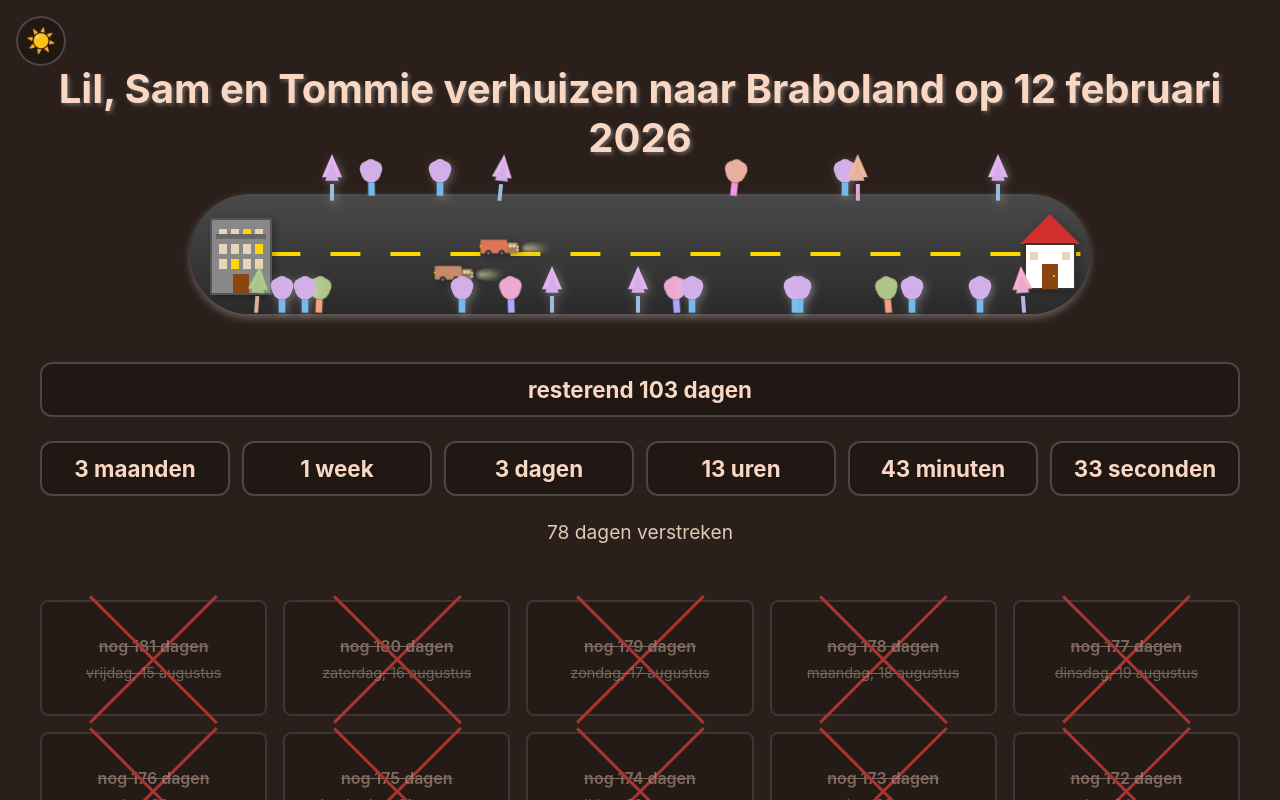
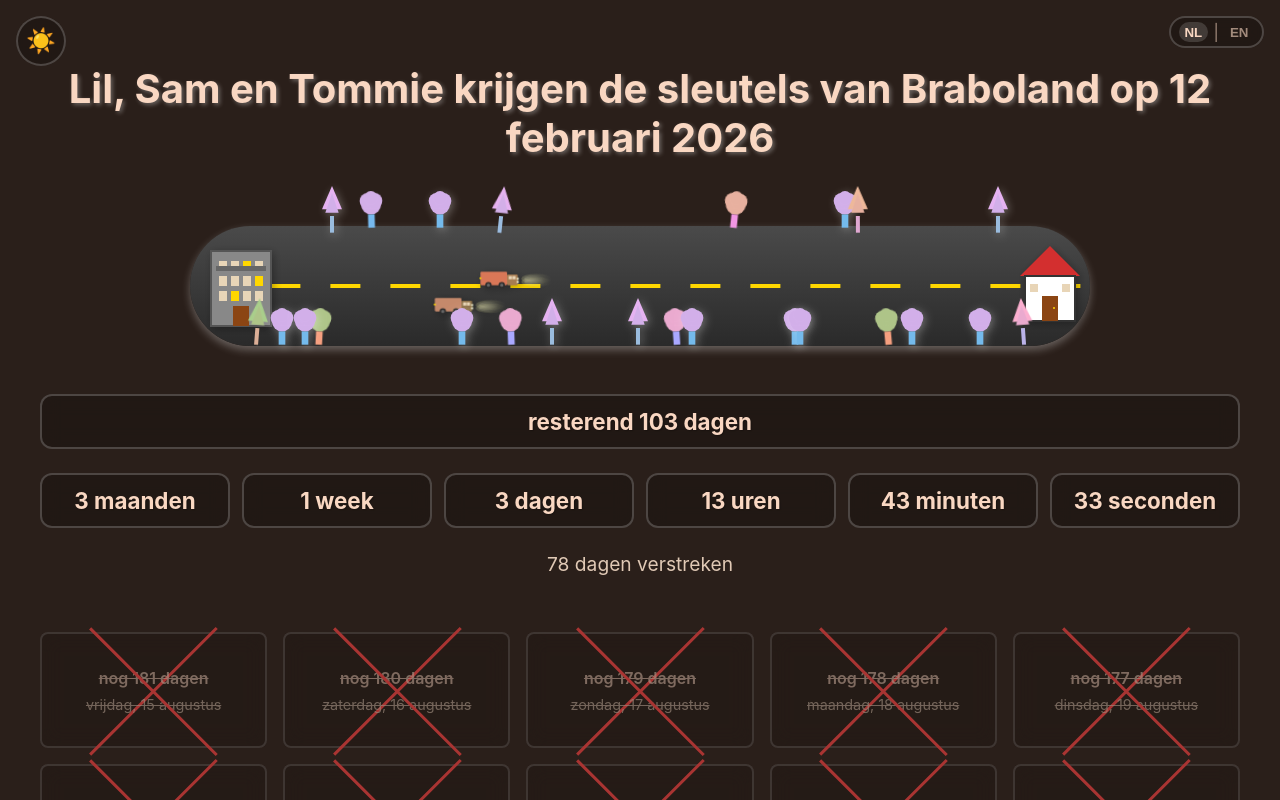
Before and after one commit to samueldesmit/countdown, a React (Create React App) app: page / in a window 1280 px wide. Shown: the top 800 px of the page. Built offline with nearby package versions, Linux system fonts and the light colour scheme.

Commit message:
color upgrade

```diff
--- a/src/App.css
+++ b/src/App.css
@@ -30,6 +30,62 @@
 .App.dark-mode .dark-mode-toggle {
   background: rgba(0, 0, 0, 0.2);
   border-color: rgba(255, 255, 255, 0.2);
+}
+
+/* Language switch (top-right) */
+.lang-switch {
+  position: fixed;
+  top: 1rem;
+  right: 1rem;
+  z-index: 1000;
+  display: flex;
+  align-items: center;
+  gap: 0.35rem;
+  background: rgba(255, 255, 255, 0.2);
+  border: 2px solid rgba(0, 0, 0, 0.2);
+  border-radius: 999px;
+  padding: 0.25rem 0.5rem;
+  backdrop-filter: blur(10px);
+}
+
+.App.dark-mode .lang-switch {
+  background: rgba(0, 0, 0, 0.2);
+  border-color: rgba(255, 255, 255, 0.2);
+}
+
+.lang-btn {
+  background: transparent;
+  border: none;
+  font-weight: 700;
+  cursor: pointer;
+  padding: 0.15rem 0.35rem;
+  color: #333;
+}
+
+.App.dark-mode .lang-btn {
+  color: #f9d7c2;
+}
+
+.lang-btn.active {
+  text-decoration: none;
+  background: rgba(0, 0, 0, 0.08);
+  border-radius: 999px;
+}
+
+.App.dark-mode .lang-btn.active {
+  background: rgba(255, 255, 255, 0.15);
+}
+
+.lang-btn:not(.active) {
+  opacity: 0.6;
+}
+
+.lang-btn:not(.active):hover {
+  opacity: 0.9;
+}
+
+.lang-sep {
+  opacity: 0.6;
 }
 
 .App-header {
@@ -77,6 +133,7 @@
   max-width: 900px;
   padding: 1rem;
   overflow: visible;
+  margin-top: 2rem;
 }
 
 .road {
@@ -376,6 +433,43 @@
   width: 100%;
   height: 100%;
   filter: drop-shadow(2px 2px 4px rgba(0, 0, 0, 0.3));
+  position: relative;
+  z-index: 2; /* keep truck above dog */
+}
+
+/* Dog emoji that runs from apartment to house every 5 seconds */
+.dog-emoji {
+  position: absolute;
+  left: calc(1% + 10px); /* start 10px to the right of apartment */
+  bottom: 35px; /* on the road */
+  font-size: 24px;
+  line-height: 1;
+  z-index: 3; /* above road, below trucks */
+  animation: dogRunToHouse 2.5s ease-in-out forwards;
+}
+
+@keyframes dogRunToHouse {
+  0% {
+    left: calc(1% + 10px); /* start 10px to the right of apartment */
+    opacity: 0;
+    transform: translateY(0) scale(0.8);
+  }
+  5% {
+    opacity: 1;
+    transform: translateY(-2px) scale(1);
+  }
+  50% {
+    transform: translateY(-4px) scale(1.1);
+  }
+  95% {
+    opacity: 1;
+    transform: translateY(-2px) scale(1);
+  }
+  100% {
+    left: 90%; /* end at house (right side) */
+    opacity: 0;
+    transform: translateY(0) scale(0.8);
+  }
 }
 
 .apartment-start {
@@ -603,6 +697,12 @@
   .truck-container {
     width: 60px;
     height: 45px;
+  }
+
+  .dog-emoji {
+    left: calc(1% + 20px);
+    bottom: 30px;
+    font-size: 18px;
   }
 
   .apartment-start {
--- a/src/App.js
+++ b/src/App.js
@@ -4,6 +4,51 @@
 import './App.css';
 
 function App() {
+  // Language state with persistence
+  const [lang, setLang] = useState(() => localStorage.getItem('grave-countdown-lang') || 'nl');
+  useEffect(() => {
+    localStorage.setItem('grave-countdown-lang', lang);
+  }, [lang]);
+
+  // Simple i18n dictionary with pluralization helpers
+  const tr = useMemo(() => ({
+    nl: {
+      title: 'Lil, Sam en Tommie krijgen de sleutels van Braboland op 12 februari 2026',
+      itsTime: 'het is zover',
+      remaining: (n) => `resterend ${n} ${n === 1 ? 'dag' : 'dagen'}`,
+      unitMonths: (n) => `${n} ${n === 1 ? 'maand' : 'maanden'}`,
+      unitWeeks: (n) => `${n} ${n === 1 ? 'week' : 'weken'}`,
+      unitDays: (n) => `${n} ${n === 1 ? 'dag' : 'dagen'}`,
+      unitHours: (n) => `${n} ${n === 1 ? 'uur' : 'uren'}`,
+      unitMinutes: (n) => `${n} ${n === 1 ? 'minuut' : 'minuten'}`,
+      unitSeconds: (n) => `${n} ${n === 1 ? 'seconde' : 'seconden'}`,
+      crossed: (n) => `${n} dagen verstreken`,
+      dateDayPrefix: (n) => (n > 0 ? `nog ${n} ${n === 1 ? 'dag' : 'dagen'}` : ''),
+      dayNames: ['zondag', 'maandag', 'dinsdag', 'woensdag', 'donderdag', 'vrijdag', 'zaterdag'],
+      monthNames: ['januari', 'februari', 'maart', 'april', 'mei', 'juni', 'juli', 'augustus', 'september', 'oktober', 'november', 'december'],
+      langLabelNL: 'NL',
+      langLabelEN: 'EN'
+    },
+    en: {
+      title: 'Lil, Sam and Tommie receive the keys to Braboland on February 12, 2026',
+      itsTime: "it's time",
+      remaining: (n) => `remaining ${n} ${n === 1 ? 'day' : 'days'}`,
+      unitMonths: (n) => `${n} ${n === 1 ? 'month' : 'months'}`,
+      unitWeeks: (n) => `${n} ${n === 1 ? 'week' : 'weeks'}`,
+      unitDays: (n) => `${n} ${n === 1 ? 'day' : 'days'}`,
+      unitHours: (n) => `${n} ${n === 1 ? 'hour' : 'hours'}`,
+      unitMinutes: (n) => `${n} ${n === 1 ? 'minute' : 'minutes'}`,
+      unitSeconds: (n) => `${n} ${n === 1 ? 'second' : 'seconds'}`,
+      crossed: (n) => `${n} days elapsed`,
+      dateDayPrefix: (n) => (n > 0 ? `${n} ${n === 1 ? 'day' : 'days'} left` : ''),
+      dayNames: ['Sunday', 'Monday', 'Tuesday', 'Wednesday', 'Thursday', 'Friday', 'Saturday'],
+      monthNames: ['January', 'February', 'March', 'April', 'May', 'June', 'July', 'August', 'September', 'October', 'November', 'December'],
+      langLabelNL: 'NL',
+      langLabelEN: 'EN'
+    }
+  }), []);
+
+  const t = useMemo(() => tr[lang], [tr, lang]);
   const targetDate = useMemo(() => {
     const date = new Date('2026-02-12');
     date.setHours(11, 0, 0, 0);
@@ -59,6 +104,8 @@
   const [isDarkMode, setIsDarkMode] = useState(getDefaultDarkMode);
   const datesGridRef = useRef(null);
   const countdownInfoRef = useRef(null);
+  const [showDog, setShowDog] = useState(false);
+  const [dogKey, setDogKey] = useState(0);
 
   // Calculate days passed (from start to preview date)
   const daysPassed = useMemo(() => {
@@ -210,6 +257,31 @@
     };
   }, []);
 
+  // Dog appearance loop: runs from apartment to house every 5 seconds
+  useEffect(() => {
+    let cancelled = false;
+    let intervalId;
+
+    const triggerDog = () => {
+      if (cancelled) return;
+      setShowDog(false); // Reset first
+      setTimeout(() => {
+        if (cancelled) return;
+        setShowDog(true);
+        setDogKey(prev => prev + 1); // Force re-render to restart animation
+      }, 10);
+    };
+
+    // Start immediately, then repeat every 5 seconds
+    triggerDog();
+    intervalId = setInterval(triggerDog, 10000);
+
+    return () => {
+      cancelled = true;
+      clearInterval(intervalId);
+    };
+  }, []);
+
   // Calculate journey progress (0 to ~85% to account for home position)
   // Progress based on days passed from today
   const journeyProgress = useMemo(() => {
@@ -279,14 +351,9 @@
 
   // Format date name
   const formatDateName = (date) => {
-    const dayNames = ['zondag', 'maandag', 'dinsdag', 'woensdag', 'donderdag', 'vrijdag', 'zaterdag'];
-    const monthNames = ['januari', 'februari', 'maart', 'april', 'mei', 'juni',
-      'juli', 'augustus', 'september', 'oktober', 'november', 'december'];
-
-    const dayName = dayNames[date.getDay()];
-    const monthName = monthNames[date.getMonth()];
+    const dayName = t.dayNames[date.getDay()];
+    const monthName = t.monthNames[date.getMonth()];
     const day = date.getDate();
-
     return `${dayName}, ${day} ${monthName}`;
   };
 
@@ -330,7 +397,19 @@
         >
           {isDarkMode ? '☀️' : '🌙'}
         </button>
-        <h1>Lil, Sam en Tommie verhuizen naar Braboland op 12 februari 2026</h1>
+        {/* Language Switch - top right */}
+        <div className="lang-switch" role="group" aria-label="Language switch">
+          <button
+            className={`lang-btn ${lang === 'nl' ? 'active' : ''}`}
+            onClick={() => setLang('nl')}
+          >{t.langLabelNL}</button>
+          <span className="lang-sep">|</span>
+          <button
+            className={`lang-btn ${lang === 'en' ? 'active' : ''}`}
+            onClick={() => setLang('en')}
+          >{t.langLabelEN}</button>
+        </div>
+        <h1>{t.title}</h1>
         {/* Apartment to Home Animation */}
         <div className="journey-animation">
           <div className="road">
@@ -486,24 +565,27 @@
             <div className="keys-icon" style={{ opacity: daysRemaining === 0 ? 1 : 0 }}>
               🔑
             </div>
+            {showDog && (
+              <span key={dogKey} className="dog-emoji" aria-hidden="true" role="img">🐶</span>
+            )}
           </div>
         </div>
 
         <div className="countdown-info" ref={countdownInfoRef}>
           {isTargetDateReached ? (
-            <p className="time-item" style={{ marginBottom: '1.5rem', minWidth: '250px', textAlign: 'center' }}>het is zover</p>
+            <p className="time-item" style={{ marginBottom: '1.5rem', minWidth: '250px', textAlign: 'center' }}>{t.itsTime}</p>
           ) : (
             <>
-              <p className="time-item" style={{ marginBottom: '1.5rem', minWidth: '250px', textAlign: 'center' }}>resterend {daysRemaining} {daysRemaining === 1 ? 'dag' : 'dagen'}</p>
+              <p className="time-item" style={{ marginBottom: '1.5rem', minWidth: '250px', textAlign: 'center' }}>{t.remaining(daysRemaining)}</p>
               <div className="time-remaining">
-                <p className="time-item">{timeRemaining.months} {timeRemaining.months === 1 ? 'maand' : 'maanden'}</p>
-                <p className="time-item">{timeRemaining.weeks} {timeRemaining.weeks === 1 ? 'week' : 'weken'}</p>
-                <p className="time-item">{timeRemaining.days} {timeRemaining.days === 1 ? 'dag' : 'dagen'}</p>
-                <p className="time-item">{timeRemaining.hours} {timeRemaining.hours === 1 ? 'uur' : 'uren'}</p>
-                <p className="time-item">{timeRemaining.minutes} {timeRemaining.minutes === 1 ? 'minuut' : 'minuten'}</p>
-                <p className="time-item">{timeRemaining.seconds} {timeRemaining.seconds === 1 ? 'seconde' : 'seconden'}</p>
+                <p className="time-item">{t.unitMonths(timeRemaining.months)}</p>
+                <p className="time-item">{t.unitWeeks(timeRemaining.weeks)}</p>
+                <p className="time-item">{t.unitDays(timeRemaining.days)}</p>
+                <p className="time-item">{t.unitHours(timeRemaining.hours)}</p>
+                <p className="time-item">{t.unitMinutes(timeRemaining.minutes)}</p>
+                <p className="time-item">{t.unitSeconds(timeRemaining.seconds)}</p>
               </div>
-              <p className="crossed-info">{daysPassed} dagen verstreken</p>
+              <p className="crossed-info">{t.crossed(daysPassed)}</p>
             </>
           )}
         </div>
@@ -542,9 +624,9 @@
                 className={`date-item ${shouldBeFullyCrossed ? 'crossed-off' : ''} ${shouldBeHalfCrossed ? 'half-crossed-off' : ''} ${isChristmas ? 'christmas-date' : ''}`}
               >
                 <div className="date-day">
-                  {isTargetDate ? 'het is zover' : (() => {
+                  {isTargetDate ? t.itsTime : (() => {
                     const displayDay = item.dayNumber - 1;
-                    return displayDay > 0 ? `nog ${displayDay} ${displayDay === 1 ? 'dag' : 'dagen'}` : '';
+                    return t.dateDayPrefix(displayDay);
                   })()}
                 </div>
                 <div className="date-name">{formatDateName(item.date)}</div>
```
